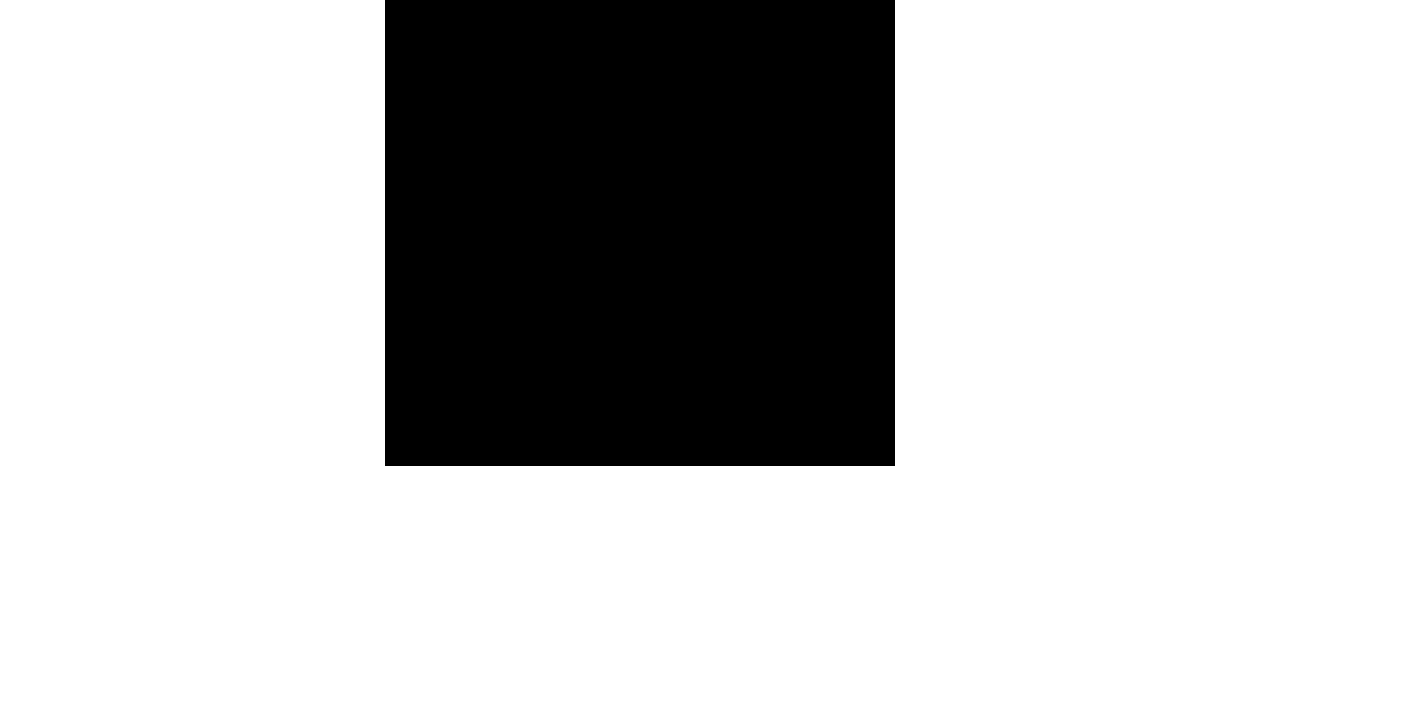
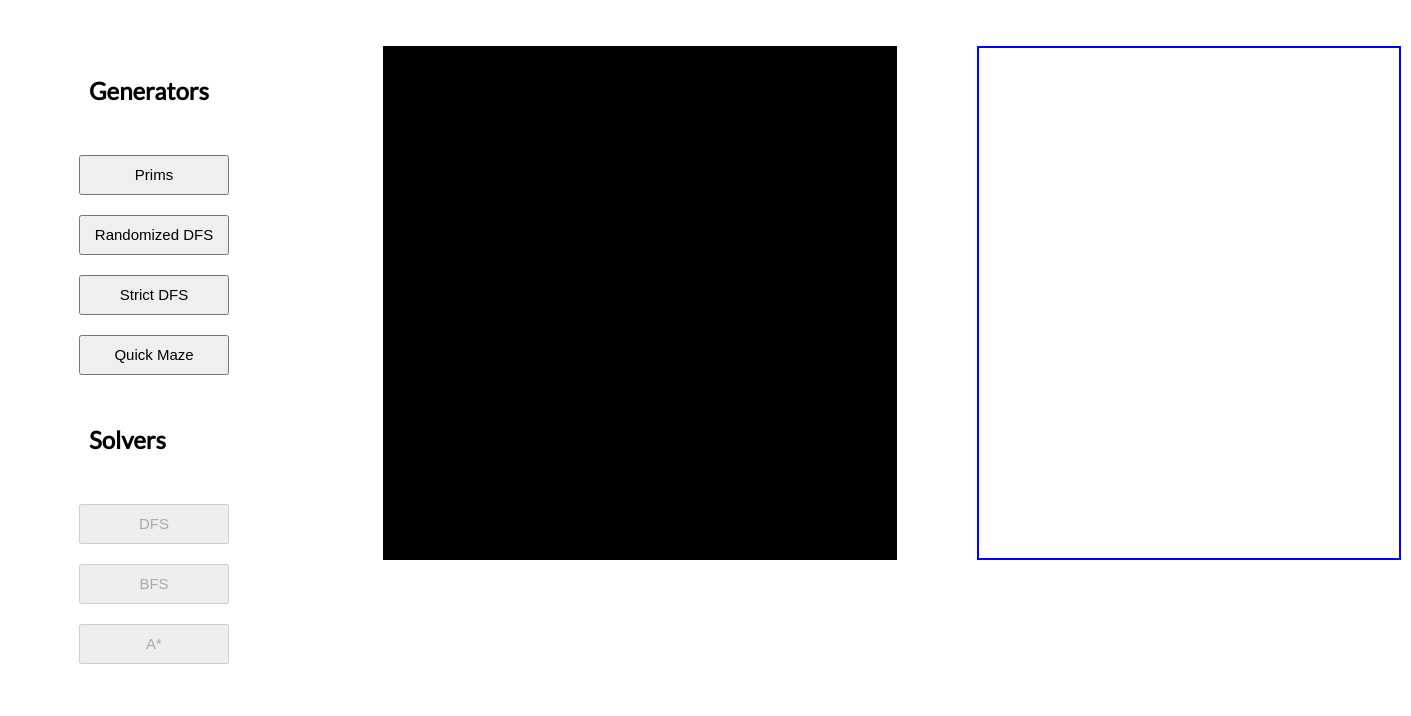
Before and after one commit to stvtortora/MazeGenerator, a website built with webpack: page index.html in a window 1280 px wide. Shown: the part 84-800 px from the top of the page, 1411 px wide, since content can reach past the window. Built offline with nearby package versions, Linux system fonts and the light colour scheme.

Commit message:
begin styling

```diff
--- a/index.html
+++ b/index.html
@@ -8,23 +8,36 @@
     <link href="https://fonts.googleapis.com/css?family=Lato|Roboto" rel="stylesheet">
   </head>
   <body>
-    <section>
-      <span>
+    <h1>Maze Machine</h1>
+    <content>
+      <section class='buttons'>
+        <div>
+          <h2>Generators</h2>
+          <div class='button-list'>
             <button id='prims_generator'>Prims</button>
             <button id='randomized_dfs_generator'>Randomized DFS</button>
             <button id='strict_dfs_generator'>Strict DFS</button>
             <button id='quick_maze'>Quick Maze</button>
-      </span>
-      <span>
+          </div>
+        </div>
+        <div>
+          <h2>Solvers</h2>
+          <div class='button-list'>
             <button class='solver' id='dfs_solver'>DFS</button>
             <button class='solver' id='bfs_solver'>BFS</button>
             <button class='solver' id='a*_solver'>A*</button>
-      </span>
+          </div>
+        </div>
       </section>
+      <section>
         <canvas class="canvas" id="1" width="490" height="490">Figure 1</canvas><br/>
+      </section>
       <section>
+        <div class='description-container'>
           <div id='description'></div>
+        </div>
       </section>
+    </content>
   </body>
 </html>
 <!-- <body>
--- a/main.css
+++ b/main.css
@@ -4,6 +4,7 @@
   background-color: black;
   padding: 5px;
   margin: 10px;
+  border: 2px solid black;
 }
 
 .canvas-container {
@@ -19,11 +20,42 @@ body {
   flex-direction: column;
   align-items: center;
 }
+
+content {
+  display: flex;
+  flex-direction: row;
+  width:100%;
+  justify-content: center;
+}
+
+section {
+  margin: 30px;
+}
 /* color: white; */
 /* background-color: black; */
 
 h2 {
   padding: 20px;
+}
+
+
+
+.buttons > div {
+  width: 300px;
+  margin-left: 200px;
+}
+
+.button-list {
+  display: flex;
+  flex-direction: column;
+}
+
+.button-list > button {
+  background-color: '#fffbfb';
+  font-size: 15px;
+  width: 150px;
+  margin: 10px;
+  height: 40px;
 }
 
 .intro {
@@ -49,3 +81,15 @@ h2 {
   align-items: center;
   color: inherit;
 }
+
+.description-container {
+  border: 2px solid blue;
+  width: 380px;
+  height: 470px;
+  padding: 20px;
+  margin: 10px;
+}
+
+.buttons {
+  width: 444px;
+}
```
Lines whose indentation alone changed are shown as unchanged.
